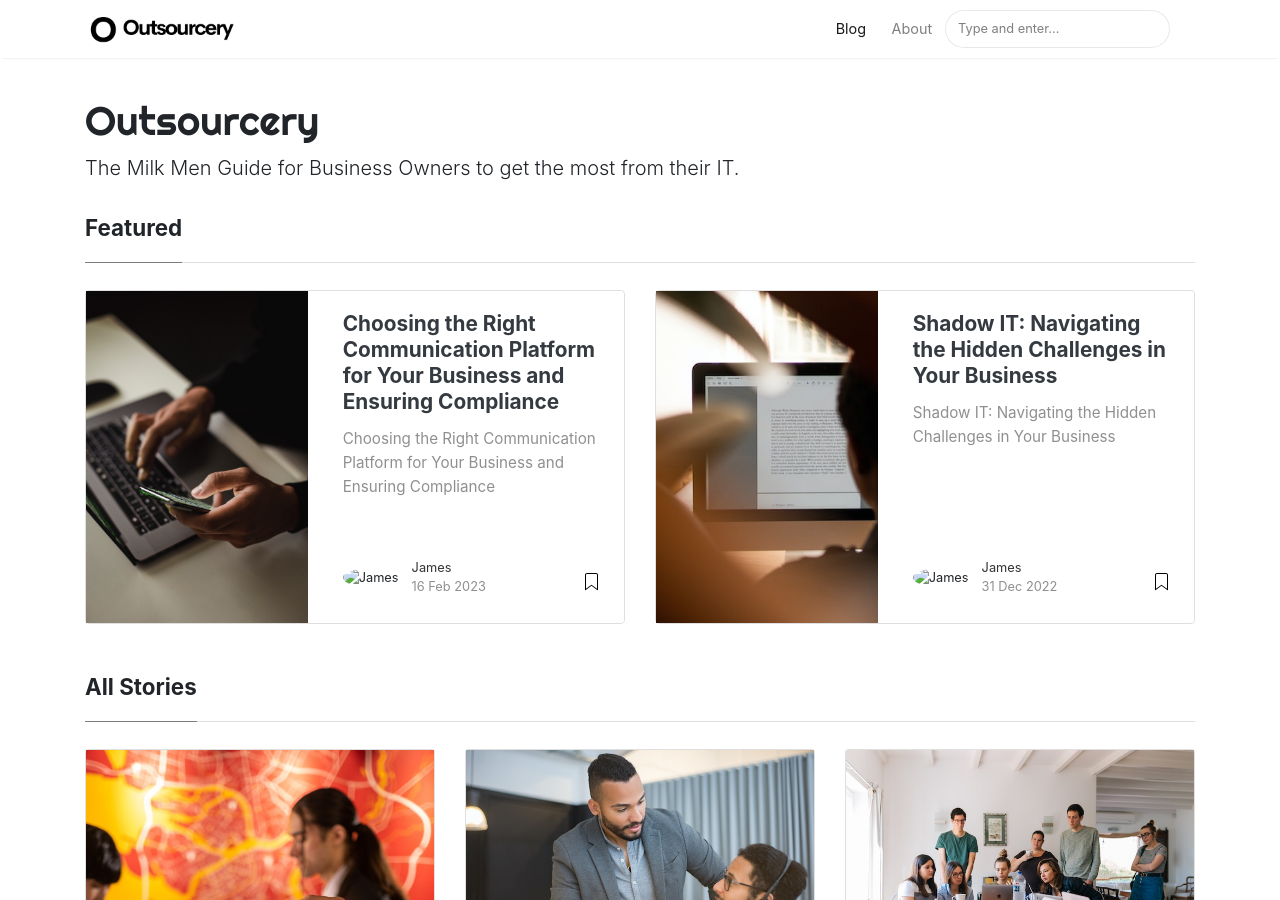
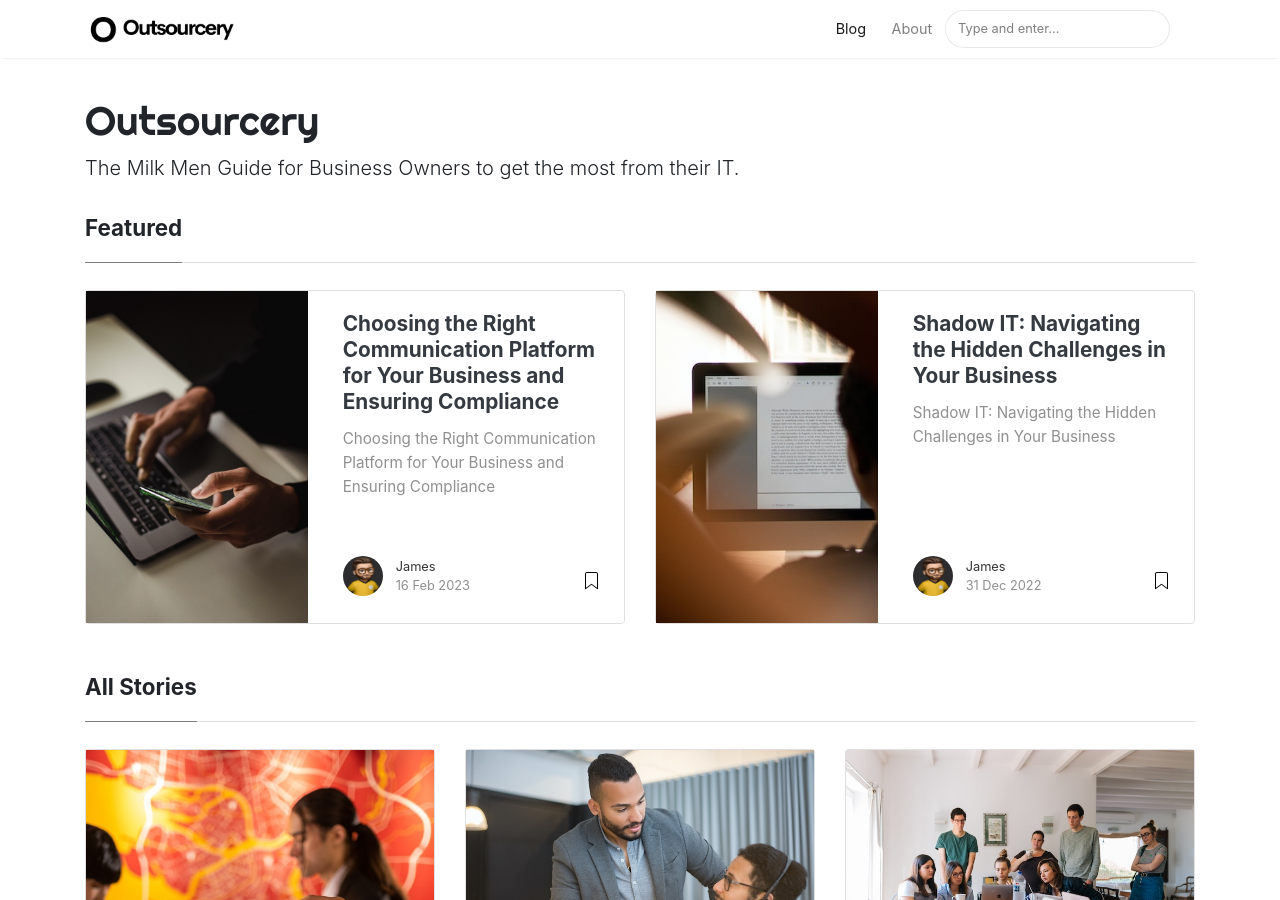
Before and after one commit to themilkmen/outsourcery, a Jekyll site: the page built from index.html, in a window 1280 px wide and 900 px high. Built offline with Jekyll 4.4.1, drawn with Linux system fonts in a browser that asks for light colours; nearby versions of some CDN libraries; the list of posts is cut into pages by our own code.

Commit message:
still trying to fix url for avatar

```diff
--- a/_config.yml
+++ b/_config.yml
@@ -16,7 +16,7 @@ authors:
   james:
     name: James
     display_name: James
-    avatar: 'https://outsourceyour.it/assets/images/james.jpg'
+    avatar: 'assets/images/james.jpg'
     gravatar:
     email: hello@themilkmen.com
     web: https://themilkmen.com
```
